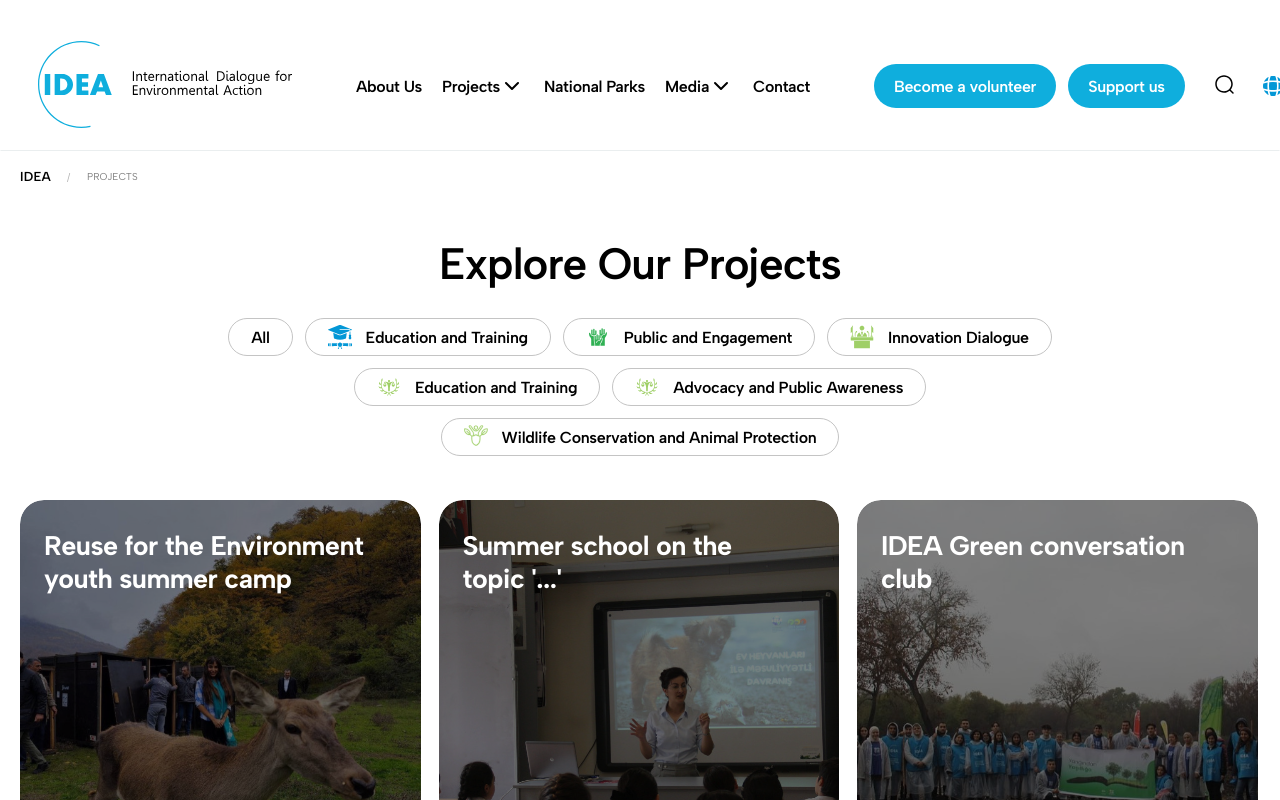
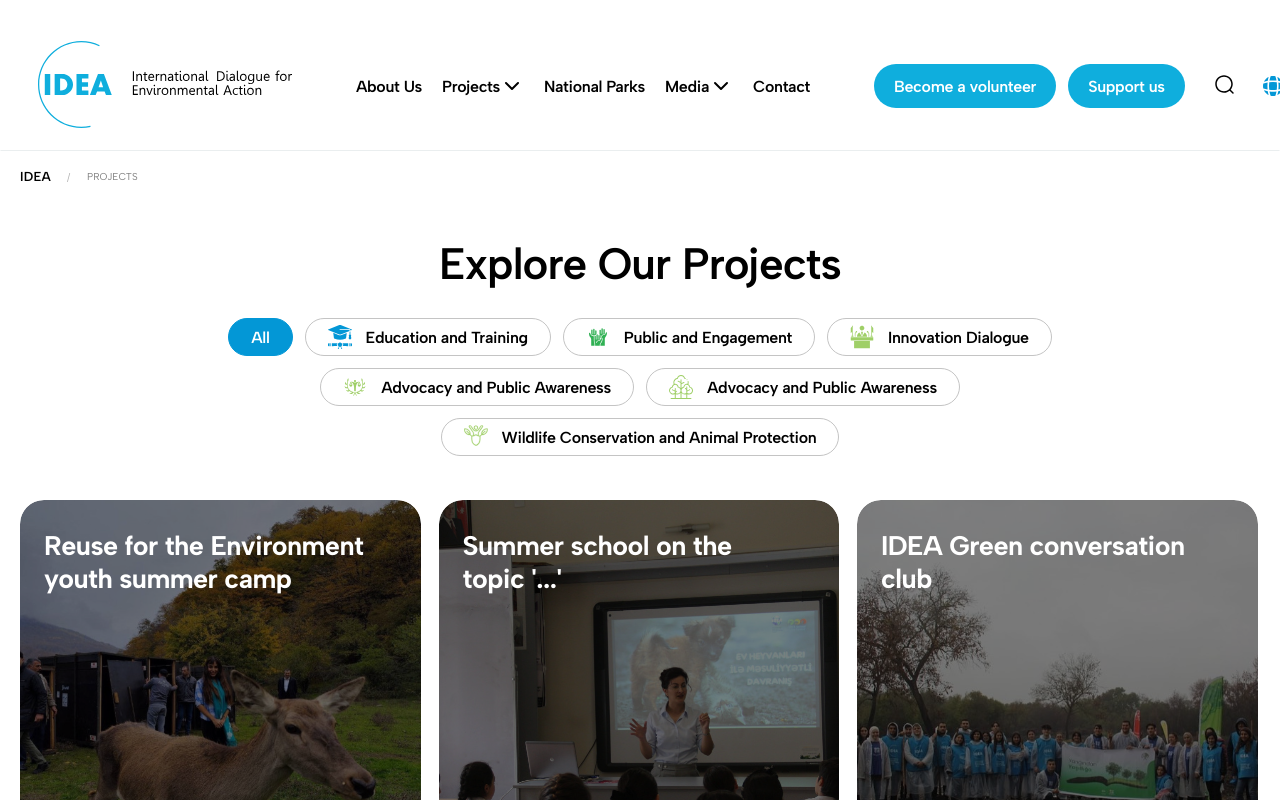
Before and after one commit to rashidovjavid1/Idea-clone, a Next.js app: page /projects in a window 1280 px wide. Shown: the top 800 px of the page. Built offline with nearby package versions, Linux system fonts and the light colour scheme.

Commit message:
Update Header component styles, modify project categories, and enhance filtering logic

```diff
--- a/app/components/Header.jsx
+++ b/app/components/Header.jsx
@@ -50,7 +50,7 @@ const Header = () => {
             </div>
             <div className="rightItems">
               <Link href="/search">
-                <SearchIcon />
+                <SearchIcon className="searchIcon" />
               </Link>
               <div className="languageChanger">
                 <button type="button" className="languageChanger">
--- a/app/constants/projectsCategories.js
+++ b/app/constants/projectsCategories.js
@@ -15,10 +15,10 @@ export const projectsCategories = [
   },
   {
     icon: "/advocation.svg",
-    label: "Education and Training",
+    label: "Advocacy and Public Awareness",
   },
   {
-    icon: "/advocation.svg",
+    icon: "/trees.svg",
     label: "Advocacy and Public Awareness",
   },
 
--- a/app/global.scss
+++ b/app/global.scss
@@ -178,6 +178,11 @@ header {
           justify-content: flex-end;
           align-items: center;
           gap: 2.2rem;
+
+          .searchIcon {
+            color: white;
+          }
+
           .languageChanger {
             cursor: pointer;
             display: flex;
--- a/app/projects/page.jsx
+++ b/app/projects/page.jsx
@@ -9,10 +9,16 @@ import Footer from "../components/Footer";
 
 const page = () => {
   const [activeCategory, setActiveCategory] = useState("All");
-  const filteredCards =
-    activeCategory === "All"
-      ? projectCard
-      : projectCard.filter((card) => card.category === activeCategory);
+  const isActive = (label) => activeCategory === label;
+  let filteredCards;
+
+  if (activeCategory === "All") {
+    filteredCards = projectCard;
+  } else {
+    filteredCards = projectCard.filter(
+      (card) => card.category === activeCategory,
+    );
+  }
   return (
     <div className="projectsInner">
       <div className="container">
@@ -30,7 +36,7 @@ const page = () => {
           <div className="categories">
             <div
               onClick={() => setActiveCategory("All")}
-              className={`category ${activeCategory === "All" ? "active" : ""}`}
+              className={`category ${isActive("All") ? "active" : ""}`}
             >
               <span>All</span>
             </div>
--- a/app/projects/projects.scss
+++ b/app/projects/projects.scss
@@ -87,6 +87,7 @@
         width: 75%;
 
         .category {
+          cursor: pointer;
           width: fit-content;
           height: 3.8rem;
           padding: 0 2.2rem;
@@ -97,6 +98,25 @@
           background-color: transparent;
           border-radius: 7rem;
           border: 1px solid #c4c4c4;
+          transition: all 0.5 ease;
+
+          &:hover {
+            background-color: #0397d6;
+            border-color: #0397d6;
+
+            span {
+              color: #fff;
+            }
+          }
+
+          &.active {
+            background-color: #0397d6;
+            border-color: #0397d6;
+
+            span {
+              color: #fff;
+            }
+          }
 
           span {
             color: #000;
```
